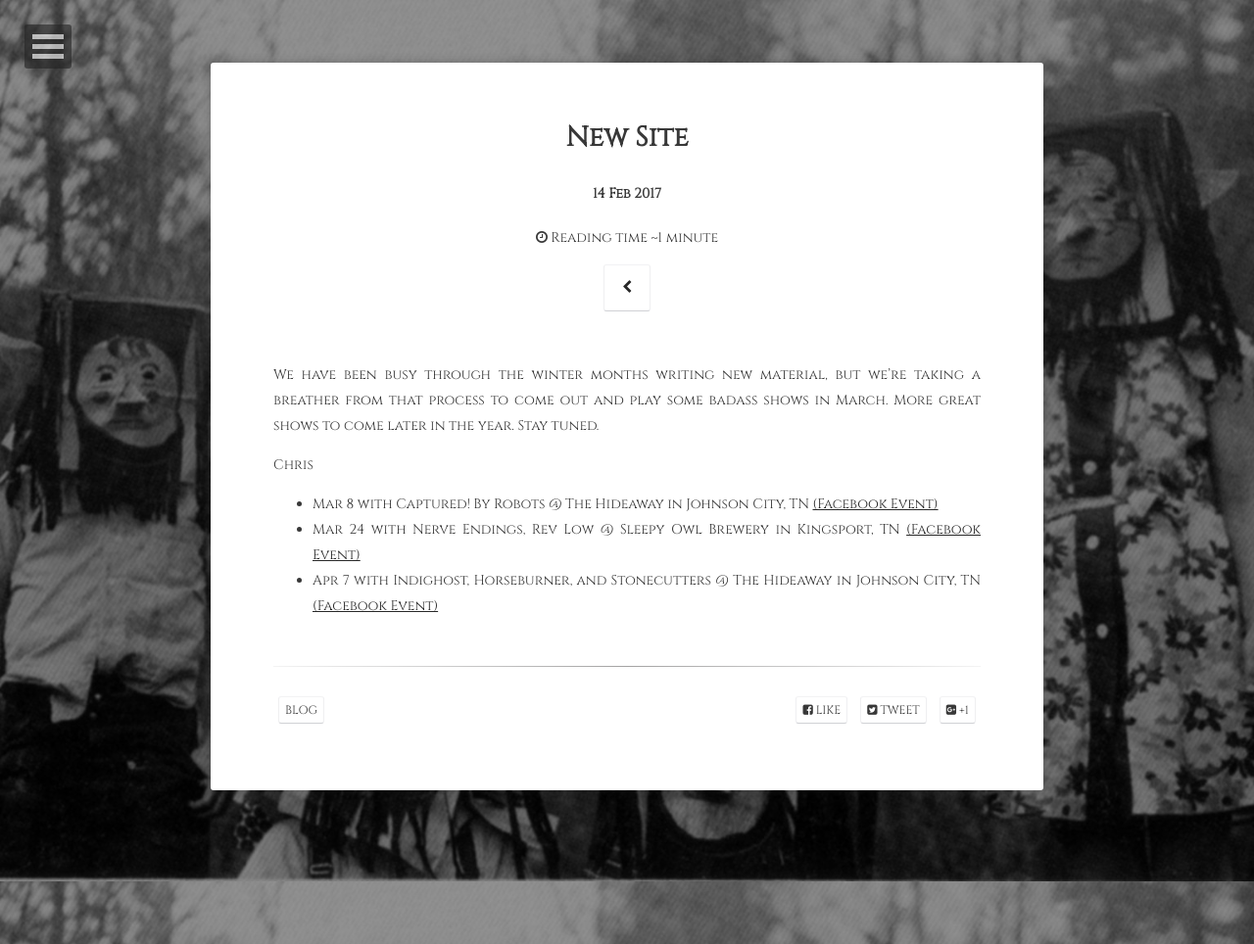
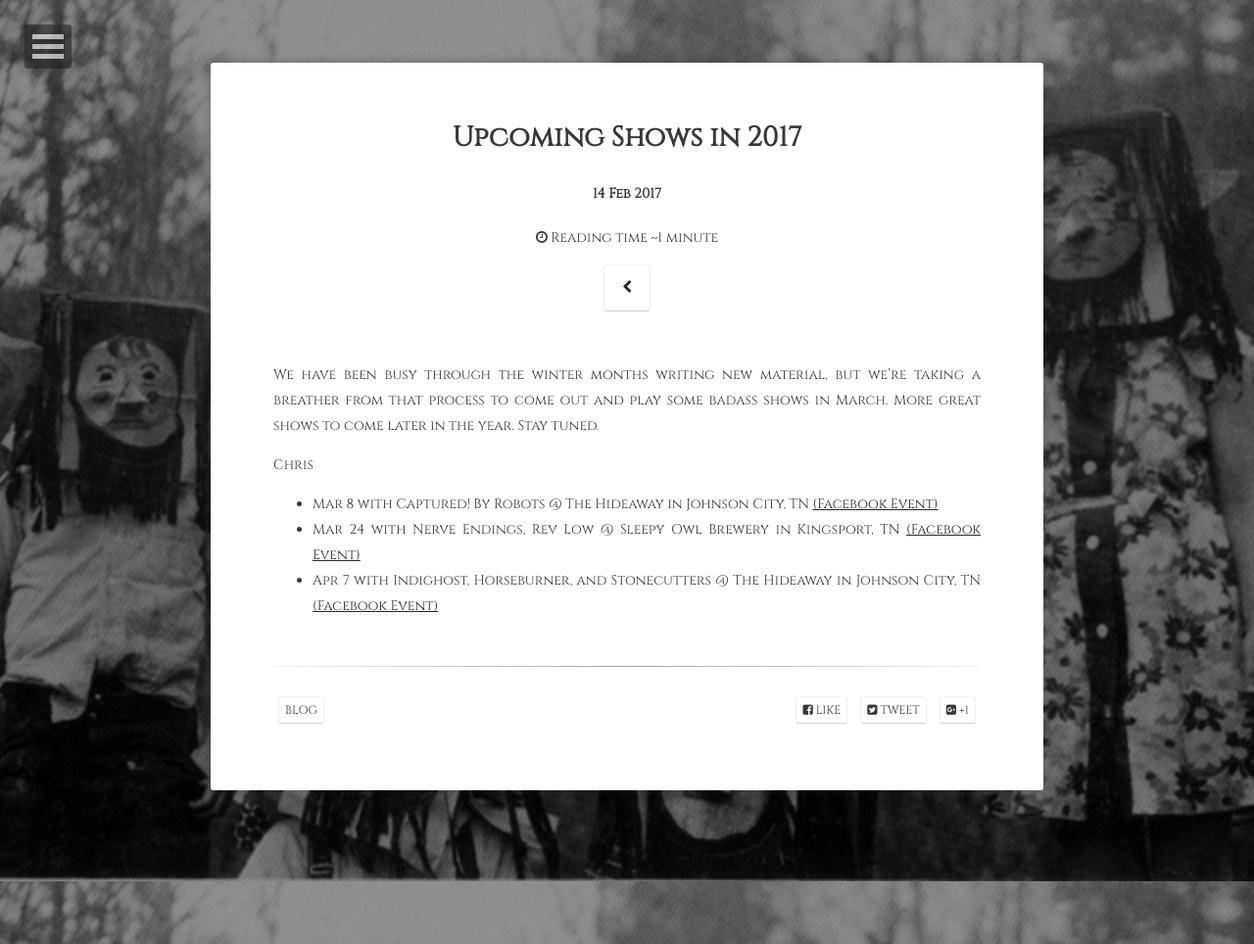
Before and after one commit to chris-bryant/chris-bryant.github.io, a Jekyll site: the page built from _posts/2017-02-14-upcoming-shows.md, in a window 1280 px wide. Shown: the whole page at 98% size. Built offline with Jekyll 4.4.1, drawn with Linux system fonts in a browser that asks for light colours.

Commit message:
Update 2017-02-14-upcoming-shows.md

```diff
--- a/_posts/2017-02-14-upcoming-shows.md
+++ b/_posts/2017-02-14-upcoming-shows.md
@@ -1,6 +1,6 @@
 ---
 layout: post
-title:  "New Site"
+title:  "Upcoming Shows in 2017"
 date:   2017-02-14
 excerpt: "Upcoming shows in 2017."
 tag:
```
